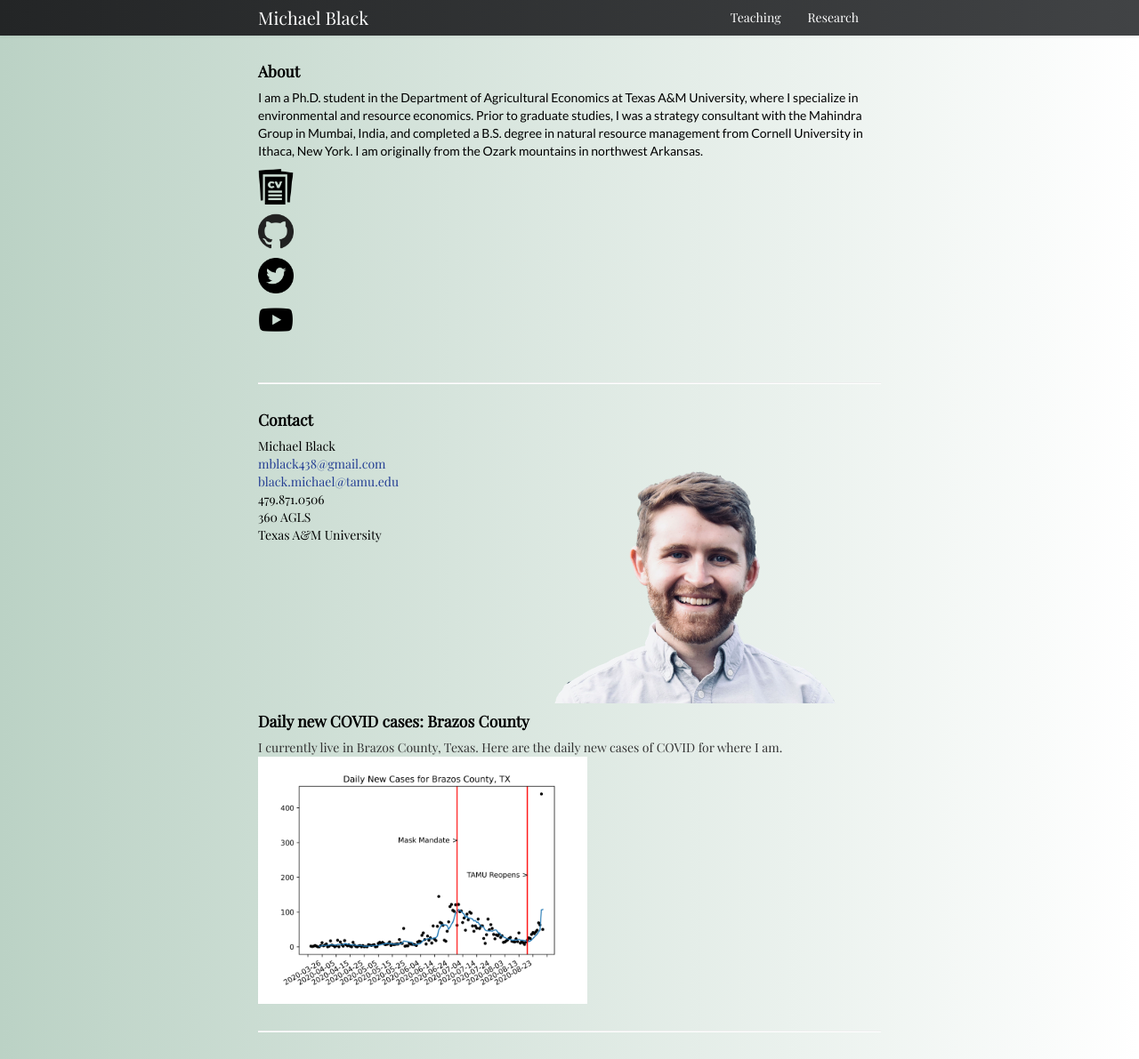
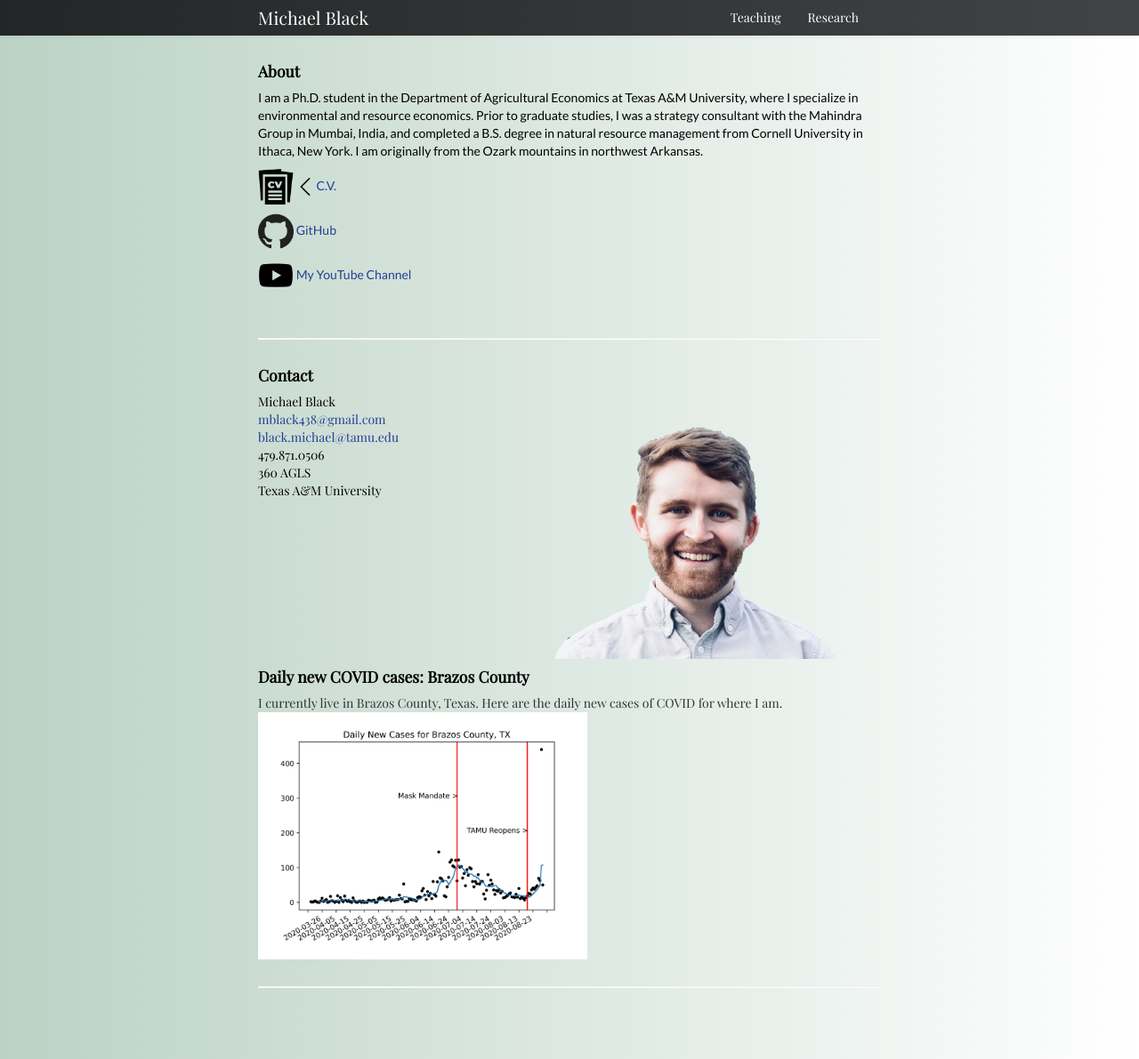
Before and after one commit to michael-black/michael-black.github.io, a Jekyll site: the page built from index.md, in a window 1280 px wide. Shown: the whole page at 89% size. Built offline with Jekyll 4.4.1, drawn with Linux system fonts in a browser that asks for light colours.

Commit message:
Removed twitter, changed hyperlinks

```diff
--- a/index.md
+++ b/index.md
@@ -14,16 +14,16 @@ I am a Ph.D. student in the Department of Agricultural Economics at Texas A&M Un
 
 <a href="../assets/BlackCV.pdf">
     <img src="../pages/icons64/cv.png" width="40" height="40"/></a>
+    <img src="../pages/icons64/left-arrow.png" width="20" height="20"/>
+    [C.V.]({{ BASE_PATH }}/assets/BlackCV.pdf)
 
 <a href="https://github.com/michael-black">
     <img src="../pages/icons64/github.png" width="40" height="40"/></a>
-
-<a href="https://twitter.com/michae1black">
-    <img src="../pages/icons64/twitter.png" width="40" height="40"/></a>
+    [GitHub](https://github.com/michael-black)
 
 <a href="https://www.youtube.com/channel/UCxDNlrqcNZ4c3yS8IN_aC7A/featured">
     <img src="../pages/icons64/youtube.png" width="40" height="40"/></a>
-
+    [My YouTube Channel](https://www.youtube.com/channel/UCxDNlrqcNZ4c3yS8IN_aC7A/featured)
 
 <br/>
 
```
Also changed, not shown: pages/icons64/left-arrow.png (added).
